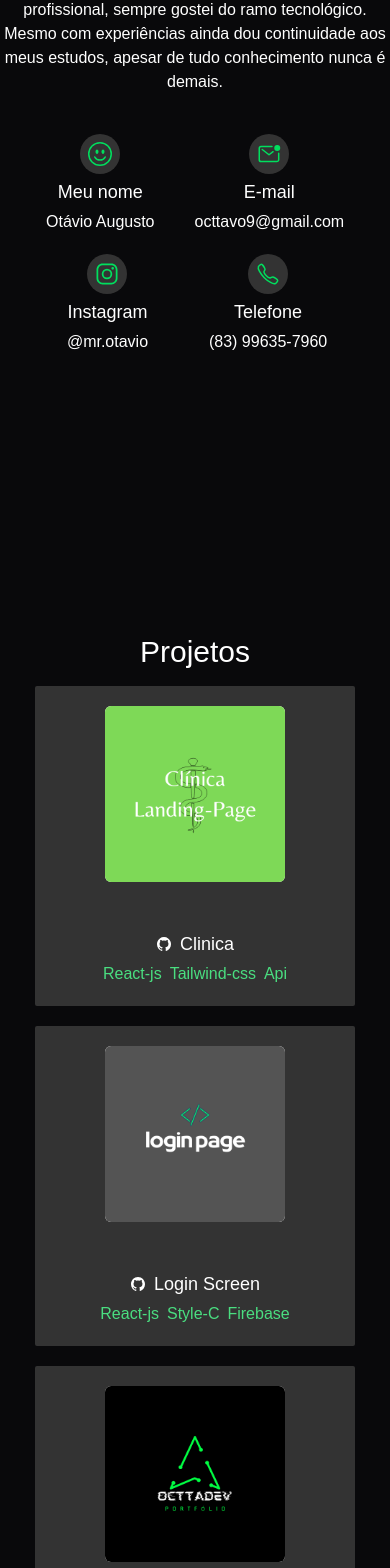
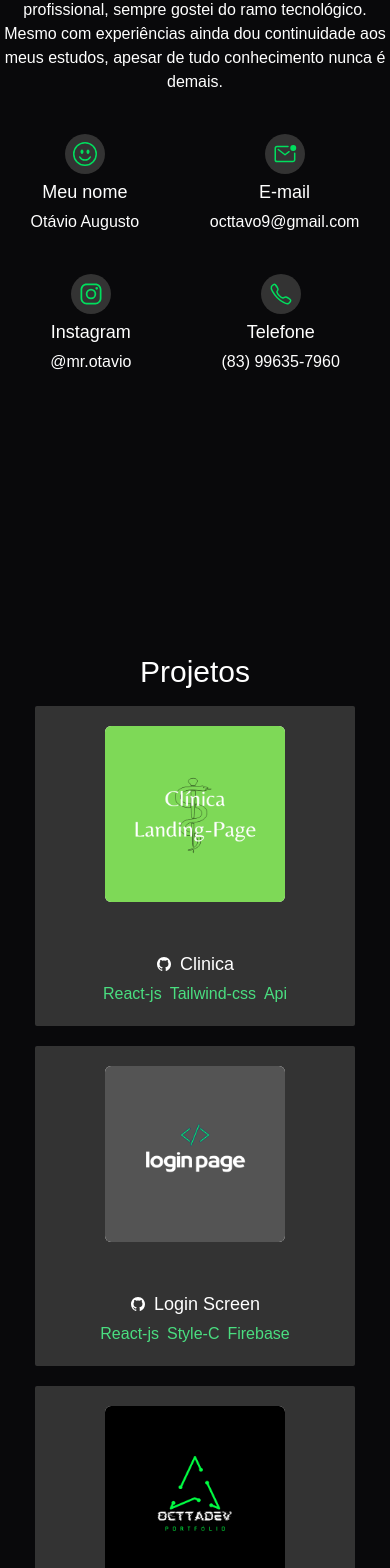
Before and after one commit to OcttaDev/octtadev, a React (Vite) app: page / in a window 390 px wide. Shown: the part 1160-2728 px from the top of the page. Built offline with nearby package versions, Linux system fonts and the light colour scheme.

Commit message:
responsive update

```diff
--- a/src/components/pages/about-me/about-me.jsx
+++ b/src/components/pages/about-me/about-me.jsx
@@ -30,7 +30,7 @@ function About() {
 
       <div className="flex justify-center max-w-[700px] m-auto gap-5 my-10 info">
 
-        <div className="flex justify-evenly gap-10" data-aos="flip-left">
+        <div className="flex justify-evenly gap-10 flex-wrap justify-center" data-aos="flip-left">
             <div className="flex  flex-col items-center justifyi-center gap-1">
                 <i className="flex items-center justify-center w-10 h-10 rounded-full bg-[#333333] text-[#00DF5E] p-2">
                   <BsEmojiSmile size={30} />
@@ -45,10 +45,7 @@ function About() {
                 <h1 className="text-lg">E-mail</h1>
                 <p>octtavo9@gmail.com</p>
             </div>
-        </div>
-
-        <div className="flex justify-evenly gap-10" data-aos="flip-right">
-            <div className="flex  flex-col items-center justifyi-center gap-1 ml-1 mr-1">
+            <div className="flex  flex-col items-center justifyi-center gap-1 ">
                 <i className="flex items-center justify-center w-10 h-10 rounded-full bg-[#333333] text-[#00DF5E] p-2">
                   <IoLogoInstagram size={30} />
                 </i>
--- a/src/components/pages/projects/projects.jsx
+++ b/src/components/pages/projects/projects.jsx
@@ -22,7 +22,7 @@ function Projects() {
       data-aos="fade-up"
     >
       <h1 className="text-white text-3xl">Projetos</h1>
-      <div className="flex gap-5 responsive" data-aos="flip-down">
+      <div className="flex items-center justify-center gap-5 flex-wrap responsive" >
         <Project
           logo={ClinicaLogo}
           titulo="Clinica"
@@ -44,10 +44,6 @@ function Projects() {
           link="https://octtadev.vercel.app/"
           github="https://github.com/OcttaDev/octtadev"
         />
-      </div>
-
-
-      <div className="flex gap-5 responsive" data-aos="flip-up">
         <Project
           logo={Logo}
           titulo="Em desenvolvimento"
--- a/src/components/pages/services/services.jsx
+++ b/src/components/pages/services/services.jsx
@@ -19,7 +19,7 @@ function Services(){
     return(
         <div className="flex flex-col justify-center items-center gap-10 text-white my-40 responsive" id="services">
             <h1 className="text-3xl">Serviços</h1>
-            <div className="flex gap-3 responsive" data-aos="flip-left">
+            <div className="flex gap-3 flex-wrap responsive" data-aos="flip-left">
                 <Service icon={<IoCodeOutline size={30}/>} title="Criação de Sites" />
                 <Service icon={<IoPhonePortraitOutline size={30}/>} secundIcon={<IoDesktopOutline size={30}/>} title="Sites responsivos"/>
                 <Service icon={<IoPhonePortraitOutline size={30}/>} title="Desenvolvimento mobile (em formação)" />
```
